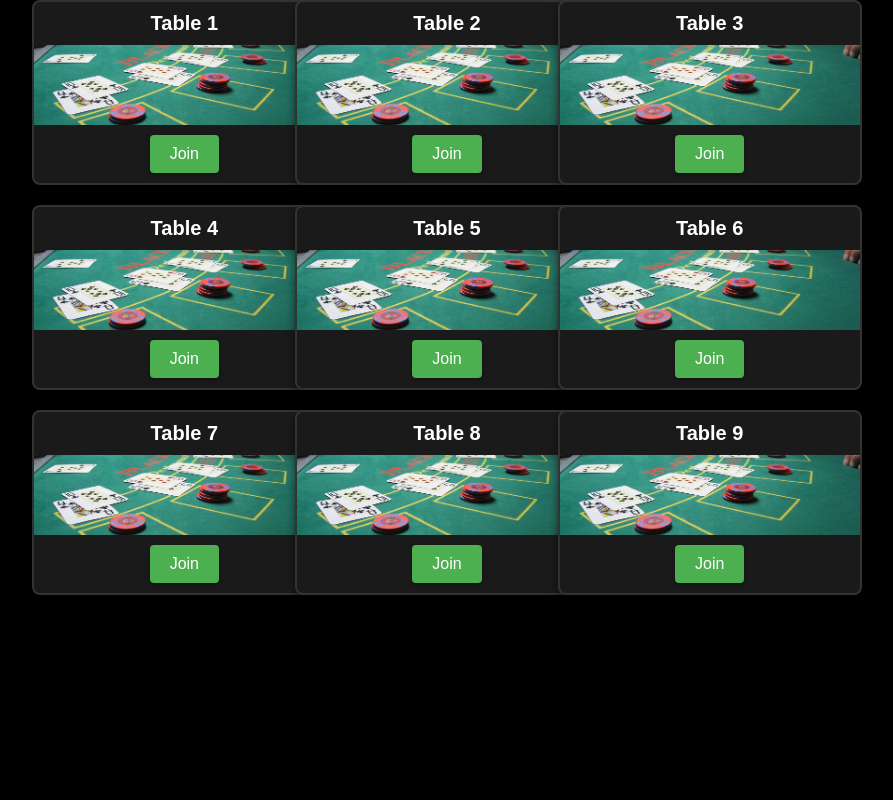
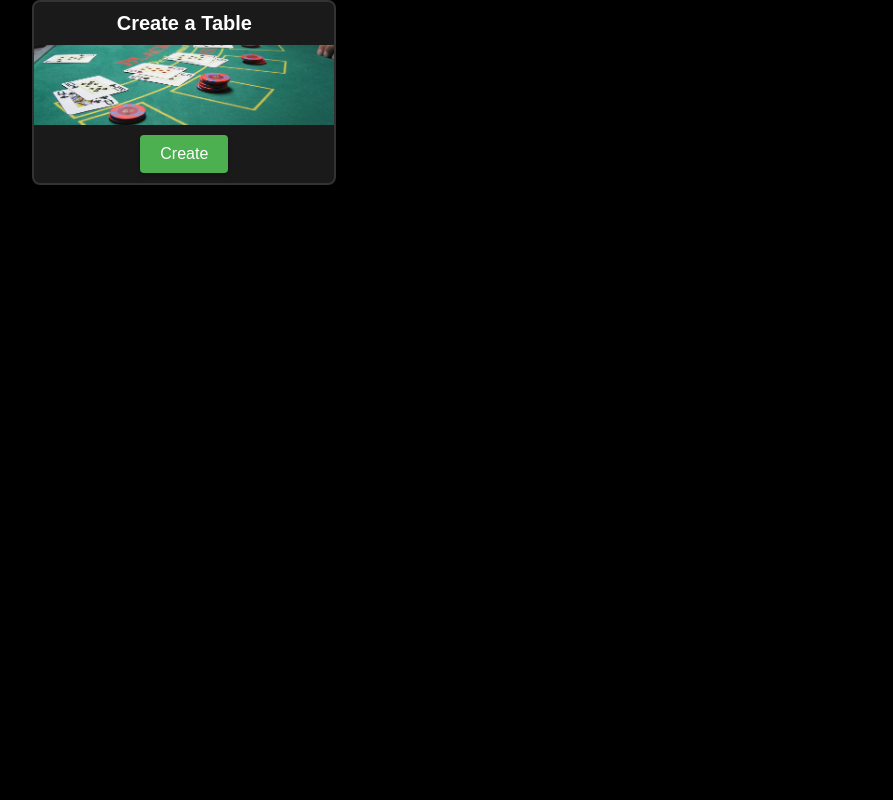
Before and after one commit to maxLakhman/312Project, a Flask app: page /lobby in a window 1280 px wide. Shown: the part 20-820 px from the top of the page, without its empty margins (193-1086 px from the left). Run offline with Flask 3, Linux system fonts and the light colour scheme; some libraries are stand-ins or nearby versions.

Commit message:
quickly adding changes to pull everything

```diff
--- a/app.py
+++ b/app.py
@@ -1,4 +1,4 @@
-import json, bcrypt
+import json, bcrypt, uuid
 from flask import Flask, render_template, request, jsonify, redirect, url_for
 # from flask_pymongo import PyMongo
 from pymongo import MongoClient
@@ -18,6 +18,7 @@ db = mongo_client["BlackJack"]
 user_collection = db["user"]
 chat_collection = db["chat"]
 chat_id_collection = db["chat_id"]
+table_collection = db["tables"]
 
  # Setting default chat id
 if chat_id_collection.count_documents({}) == 0:
@@ -129,5 +130,34 @@ def lobby():
     return render_template('lobby.html')
 
 
+
+# creating a blackjack table
+@app.route('/create-table', methods=['POST'])
+def create_table():
+
+    # finding the user who created the through their auth token
+    user = request.cookies.get('auth_token')
+
+    # creating a new table after request received
+    received_data = request.get_json()
+    table_name = "Table " + str(table_collection.count_documents({}) + 1)
+
+    # retrieve the player name who created the table
+    author_name = received_data.get('player_name')
+
+    # set a uuid for the table
+    table_id = str(uuid.uuid4())
+
+    # HTML escape
+    table_name = table_name.replace('&', '&amp;')
+    table_name = table_name.replace('<', '&lt;')
+    table_name = table_name.replace('>', '&gt;')
+
+    # creating the table
+    table_collection.insert_one({"table_id": table_id, "table_name": table_name, "players": [author_name]})
+
+    # send the user to the table page
+    return redirect(url_for('table', table_id=table_id))
+
 if __name__ == '__main__':
     app.run(debug=True, port=8080)
--- a/templates/lobby.html
+++ b/templates/lobby.html
@@ -20,49 +20,9 @@
         <div class="table-gallery">
 
             <div class="table" id="table1">
-                <h2>Table 1</h2>
+                <h2>Create a Table</h2>
                 <img src="static\images\tables\1280px-Blackjack_board.jpg" alt="Table Image">
-                <button id="join1">Join</button>
-            </div>
-            <div class="table" id="table2">
-                <h2>Table 2</h2>
-                <img src="static\images\tables\1280px-Blackjack_board.jpg" alt="Table Image">
-                <button id="join2">Join</button>
-            </div>
-            <div class="table" id="table3">
-                <h2>Table 3</h2>
-                <img src="static\images\tables\1280px-Blackjack_board.jpg" alt="Table Image">
-                <button id="join3">Join</button>
-            </div>
-            <div class="table" id="table4">
-                <h2>Table 4</h2>
-                <img src="static\images\tables\1280px-Blackjack_board.jpg" alt="Table Image">
-                <button id="join4">Join</button>
-            </div>
-            <div class="table" id="table5">
-                <h2>Table 5</h2>
-                <img src="static\images\tables\1280px-Blackjack_board.jpg" alt="Table Image">
-                <button id="join5">Join</button>
-            </div>
-            <div class="table" id="table6">
-                <h2>Table 6</h2>
-                <img src="static\images\tables\1280px-Blackjack_board.jpg" alt="Table Image">
-                <button id="join6">Join</button>
-            </div>
-            <div class="table" id="table7">
-                <h2>Table 7</h2>
-                <img src="static\images\tables\1280px-Blackjack_board.jpg" alt="Table Image">
-                <button id="join7">Join</button>
-            </div>
-            <div class="table" id="table8">
-                <h2>Table 8</h2>
-                <img src="static\images\tables\1280px-Blackjack_board.jpg" alt="Table Image">
-                <button id="join8">Join</button>
-            </div>
-            <div class="table" id="table9">
-                <h2>Table 9</h2>
-                <img src="static\images\tables\1280px-Blackjack_board.jpg" alt="Table Image">
-                <button id="join9">Join</button>
+                <button id="join1">Create</button>
             </div>
 
         </div>
```
Also changed, not shown: static/js/lobby.js (+17 -0 lines).
